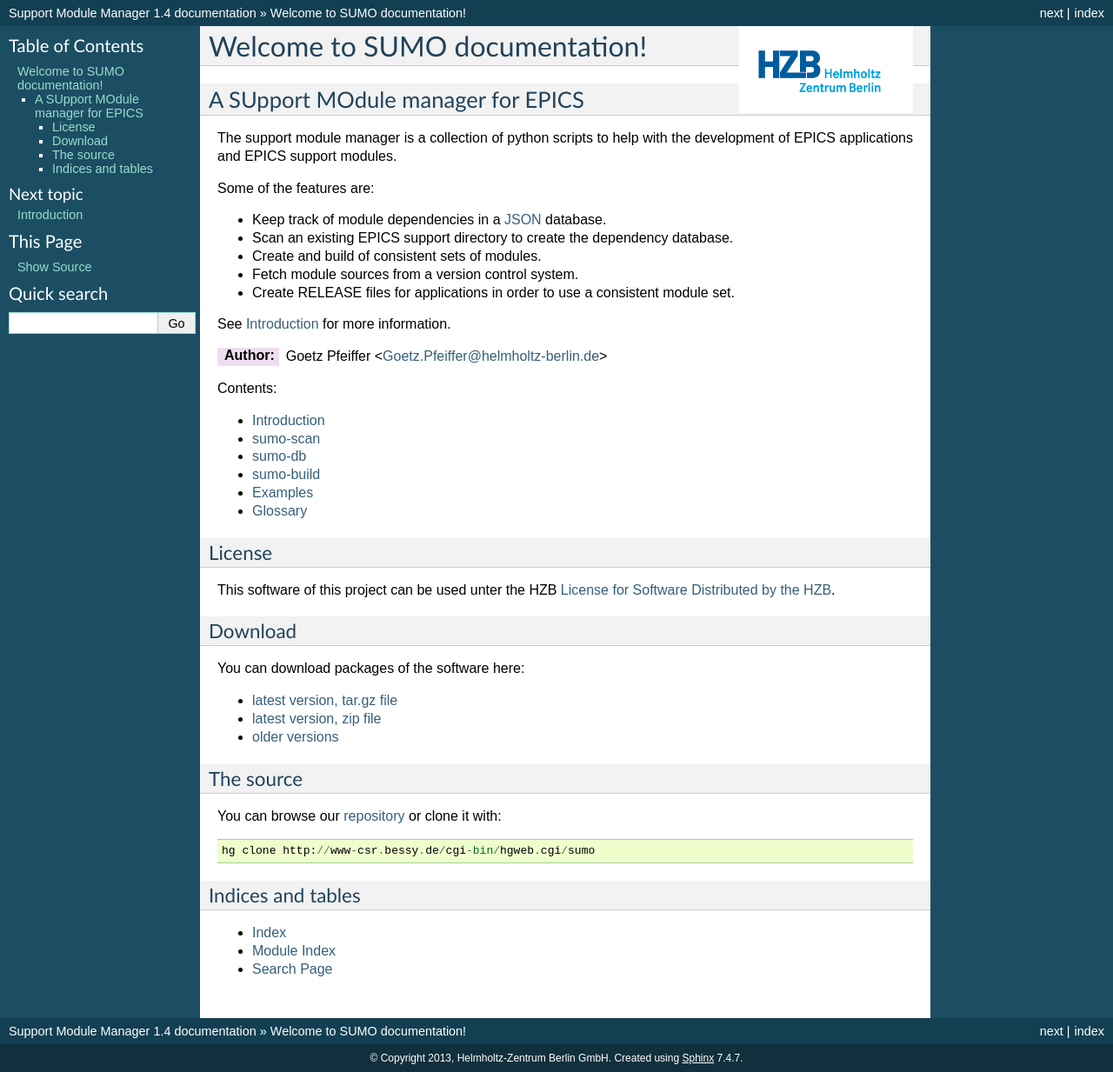
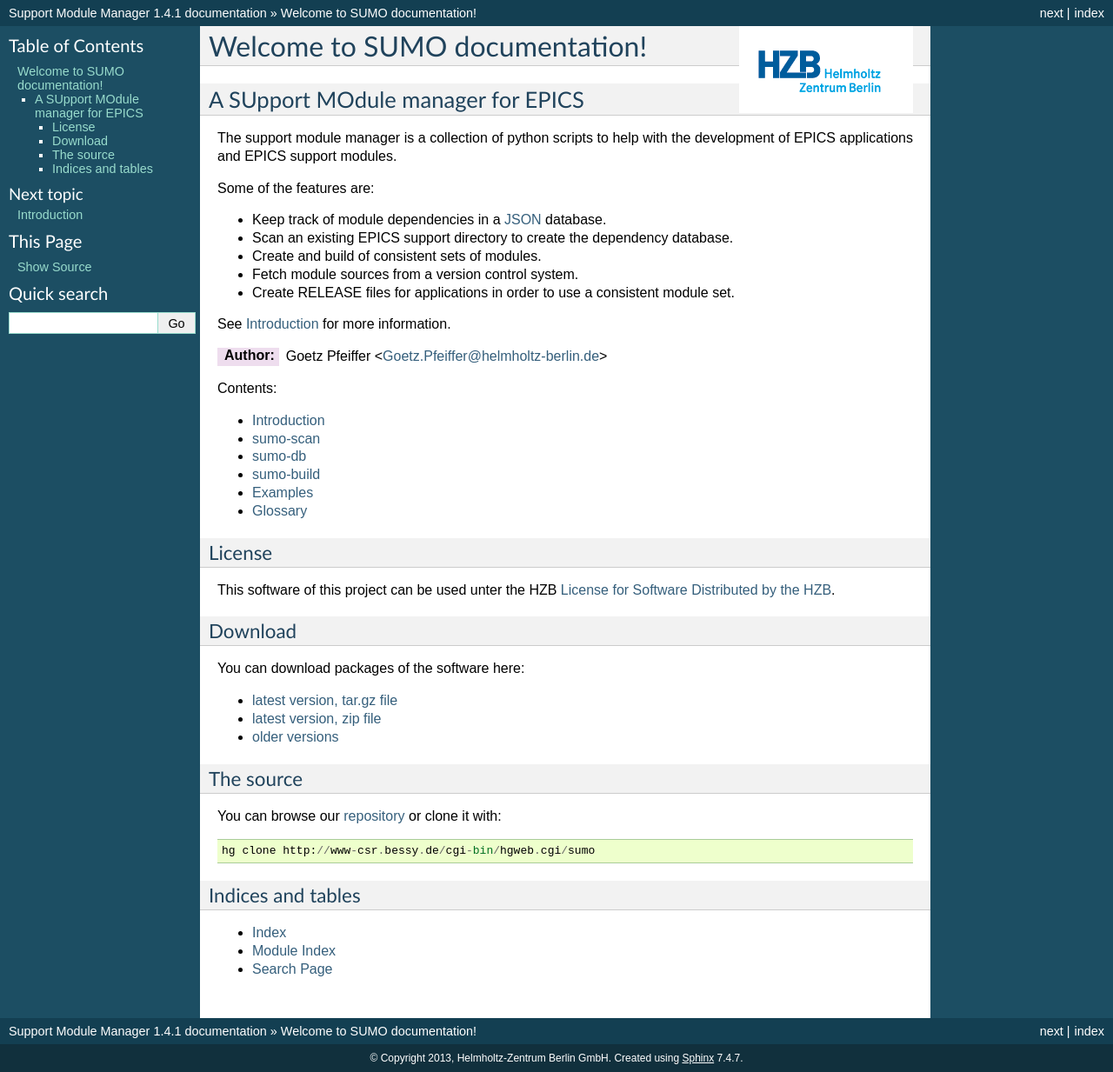
Before and after one commit to klauer/epics-sumo-mirror, a Sphinx documentation site: the page built from doc/index.rst, in a window 1280 px wide. Shown: the whole page at 87% size. Built offline with Sphinx 7.4.7, drawn with Linux system fonts in a browser that asks for light colours; pages that are not in the unit, such as notebooks, are missing from menus.

Commit message:
The project version was changed to 1.4.1.

```diff
--- a/doc/conf.py
+++ b/doc/conf.py
@@ -49,7 +49,7 @@
 # built documents.
 #
 # The short X.Y version.
-version = "1.4"
+version = "1.4.1"
 # The full version, including alpha/beta/rc tags.
 release = version
 
--- a/setup.py
+++ b/setup.py
@@ -5,7 +5,7 @@
 See http://docs.python.org/install
 on how to use setup.py
 """
-my_version="1.4"
+my_version="1.4.1"
 
 from distutils.core import setup
 
```
Also changed, not shown: 3 other files.
